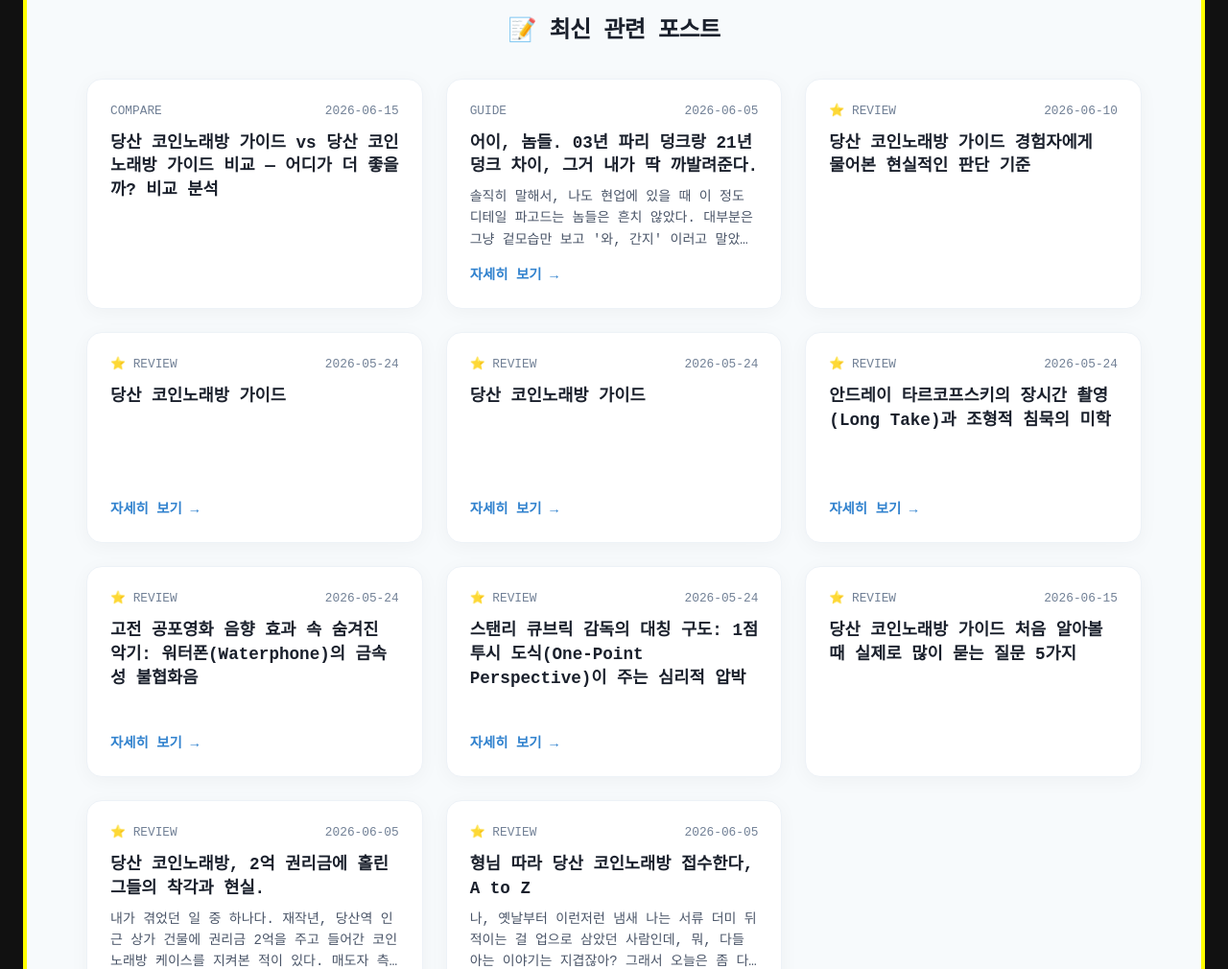
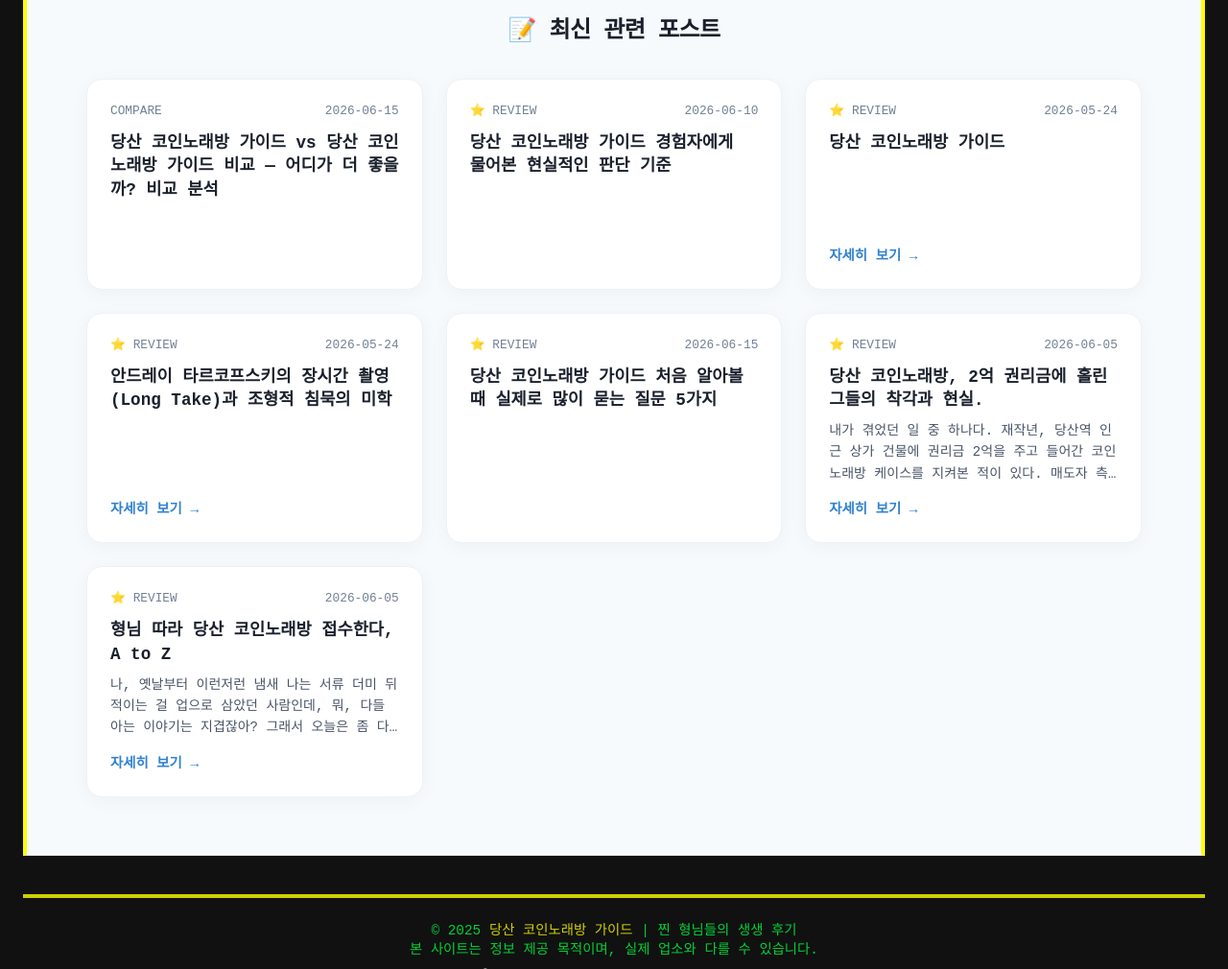
Before and after one commit to tidalhss-star/bp-t3b05-ds-coin-guide, a plain HTML site: page index.html in a window 1280 px wide. Shown: the part 1980-2990 px from the top of the page at 96% size. Drawn offline with Linux system fonts and the light colour scheme.

Commit message:
deploy: garbage-free snapshot 2026-09-02T04:48:07.785Z

```diff
--- a/index.html
+++ b/index.html
@@ -525,17 +525,7 @@ footer span {
 <h4 style="font-size:1.1rem;font-weight:700;color:#1a202c;margin-bottom:8px;line-height:1.4">당산 코인노래방 가이드 vs 당산 코인노래방 가이드 비교 — 어디가 더 좋을까? 비교 분석</h4>
 
 </article>
- <article class="recent-post-card" style="background:#ffffff;border-radius:16px;padding:24px;box-shadow:0 4px 20px rgba(0,0,0,0.04);border:1px solid #edf2f7;transition:transform 0.3s ease,box-shadow 0.3s ease;display:flex;flex-direction:column;justify-content:space-between;min-height:220px" onmouseover="this.style.transform='translateY(-5px)';this.style.boxShadow='0 12px 24px rgba(0,0,0,0.08)'" onmouseout="this.style.transform='none';this.style.boxShadow='0 4px 20px rgba(0,0,0,0.04)'">
-<div>
-<div style="display:flex;justify-content:space-between;align-items:center;margin-bottom:12px;font-size:0.8rem;color:#718096">
-<span> GUIDE</span>
-<time datetime="2026-06-05">2026-06-05</time>
-</div>
-<h4 style="font-size:1.1rem;font-weight:700;color:#1a202c;margin-bottom:8px;line-height:1.4">어이, 놈들. 03년 파리 덩크랑 21년 덩크 차이, 그거 내가 딱 까발려준다.</h4>
-<p style="font-size:0.875rem;color:#4a5568;line-height:1.6;margin-bottom:16px;display:-webkit-box;-webkit-line-clamp:3;-webkit-box-orient:vertical;overflow:hidden;text-overflow:ellipsis">솔직히 말해서, 나도 현업에 있을 때 이 정도 디테일 파고드는 놈들은 흔치 않았다. 대부분은 그냥 겉모습만 보고 '와, 간지' 이러고 말았지. 근데 03년 오리지널 '파리 덩크'랑 21년 레트로판, 이거 둘 다 손에 쥐고 제대로 비교해 본 사람은 손에 꼽을 거다. 특히</p>
-</div>
-<a href="posts/guide-003.html" style="align-self:flex-start;text-decoration:none;color:#3182ce;font-size:0.9rem;font-weight:600;transition:color 0.2s" onmouseover="this.style.color='#2b6cb0'" onmouseout="this.style.color='#3182ce'">자세히 보기 →</a>
-</article>
+
  <article class="recent-post-card" style="background:#ffffff;border-radius:16px;padding:24px;box-shadow:0 4px 20px rgba(0,0,0,0.04);border:1px solid #edf2f7;transition:transform 0.3s ease,box-shadow 0.3s ease;display:flex;flex-direction:column;justify-content:space-between;min-height:220px" onmouseover="this.style.transform='translateY(-5px)';this.style.boxShadow='0 12px 24px rgba(0,0,0,0.08)'" onmouseout="this.style.transform='none';this.style.boxShadow='0 4px 20px rgba(0,0,0,0.04)'">
  <div>
  <div style="display:flex;justify-content:space-between;align-items:center;margin-bottom:12px;font-size:0.8rem;color:#718096">
@@ -556,17 +546,7 @@ footer span {
  </div>
  <a href="posts/juice-1.html" style="align-self:flex-start;text-decoration:none;color:#3182ce;font-size:0.9rem;font-weight:600;transition:color 0.2s" onmouseover="this.style.color='#2b6cb0'" onmouseout="this.style.color='#3182ce'">자세히 보기 →</a>
  </article>
- <article class="recent-post-card" style="background:#ffffff;border-radius:16px;padding:24px;box-shadow:0 4px 20px rgba(0,0,0,0.04);border:1px solid #edf2f7;transition:transform 0.3s ease,box-shadow 0.3s ease;display:flex;flex-direction:column;justify-content:space-between;min-height:220px" onmouseover="this.style.transform='translateY(-5px)';this.style.boxShadow='0 12px 24px rgba(0,0,0,0.08)'" onmouseout="this.style.transform='none';this.style.boxShadow='0 4px 20px rgba(0,0,0,0.04)'">
- <div>
- <div style="display:flex;justify-content:space-between;align-items:center;margin-bottom:12px;font-size:0.8rem;color:#718096">
- <span>⭐ REVIEW</span>
- <time datetime="2026-05-24">2026-05-24</time>
- </div>
- <h4 style="font-size:1.1rem;font-weight:700;color:#1a202c;margin-bottom:8px;line-height:1.4">당산 코인노래방 가이드</h4>
 
- </div>
- <a href="posts/juice-2.html" style="align-self:flex-start;text-decoration:none;color:#3182ce;font-size:0.9rem;font-weight:600;transition:color 0.2s" onmouseover="this.style.color='#2b6cb0'" onmouseout="this.style.color='#3182ce'">자세히 보기 →</a>
- </article>
  <article class="recent-post-card" style="background:#ffffff;border-radius:16px;padding:24px;box-shadow:0 4px 20px rgba(0,0,0,0.04);border:1px solid #edf2f7;transition:transform 0.3s ease,box-shadow 0.3s ease;display:flex;flex-direction:column;justify-content:space-between;min-height:220px" onmouseover="this.style.transform='translateY(-5px)';this.style.boxShadow='0 12px 24px rgba(0,0,0,0.08)'" onmouseout="this.style.transform='none';this.style.boxShadow='0 4px 20px rgba(0,0,0,0.04)'">
  <div>
  <div style="display:flex;justify-content:space-between;align-items:center;margin-bottom:12px;font-size:0.8rem;color:#718096">
@@ -578,28 +558,8 @@ footer span {
  </div>
  <a href="posts/normal-1.html" style="align-self:flex-start;text-decoration:none;color:#3182ce;font-size:0.9rem;font-weight:600;transition:color 0.2s" onmouseover="this.style.color='#2b6cb0'" onmouseout="this.style.color='#3182ce'">자세히 보기 →</a>
  </article>
- <article class="recent-post-card" style="background:#ffffff;border-radius:16px;padding:24px;box-shadow:0 4px 20px rgba(0,0,0,0.04);border:1px solid #edf2f7;transition:transform 0.3s ease,box-shadow 0.3s ease;display:flex;flex-direction:column;justify-content:space-between;min-height:220px" onmouseover="this.style.transform='translateY(-5px)';this.style.boxShadow='0 12px 24px rgba(0,0,0,0.08)'" onmouseout="this.style.transform='none';this.style.boxShadow='0 4px 20px rgba(0,0,0,0.04)'">
- <div>
- <div style="display:flex;justify-content:space-between;align-items:center;margin-bottom:12px;font-size:0.8rem;color:#718096">
- <span>⭐ REVIEW</span>
- <time datetime="2026-05-24">2026-05-24</time>
- </div>
- <h4 style="font-size:1.1rem;font-weight:700;color:#1a202c;margin-bottom:8px;line-height:1.4">고전 공포영화 음향 효과 속 숨겨진 악기: 워터폰(Waterphone)의 금속성 불협화음</h4>
 
- </div>
- <a href="posts/normal-2.html" style="align-self:flex-start;text-decoration:none;color:#3182ce;font-size:0.9rem;font-weight:600;transition:color 0.2s" onmouseover="this.style.color='#2b6cb0'" onmouseout="this.style.color='#3182ce'">자세히 보기 →</a>
- </article>
- <article class="recent-post-card" style="background:#ffffff;border-radius:16px;padding:24px;box-shadow:0 4px 20px rgba(0,0,0,0.04);border:1px solid #edf2f7;transition:transform 0.3s ease,box-shadow 0.3s ease;display:flex;flex-direction:column;justify-content:space-between;min-height:220px" onmouseover="this.style.transform='translateY(-5px)';this.style.boxShadow='0 12px 24px rgba(0,0,0,0.08)'" onmouseout="this.style.transform='none';this.style.boxShadow='0 4px 20px rgba(0,0,0,0.04)'">
- <div>
- <div style="display:flex;justify-content:space-between;align-items:center;margin-bottom:12px;font-size:0.8rem;color:#718096">
- <span>⭐ REVIEW</span>
- <time datetime="2026-05-24">2026-05-24</time>
- </div>
- <h4 style="font-size:1.1rem;font-weight:700;color:#1a202c;margin-bottom:8px;line-height:1.4">스탠리 큐브릭 감독의 대칭 구도: 1점 투시 도식(One-Point Perspective)이 주는 심리적 압박</h4>
 
- </div>
- <a href="posts/normal-3.html" style="align-self:flex-start;text-decoration:none;color:#3182ce;font-size:0.9rem;font-weight:600;transition:color 0.2s" onmouseover="this.style.color='#2b6cb0'" onmouseout="this.style.color='#3182ce'">자세히 보기 →</a>
- </article>
  <article class="recent-post-card" style="background:#ffffff;border-radius:16px;padding:24px;box-shadow:0 4px 20px rgba(0,0,0,0.04);border:1px solid #edf2f7;transition:transform 0.3s ease,box-shadow 0.3s ease;display:flex;flex-direction:column;justify-content:space-between;min-height:220px" onmouseover="this.style.transform='translateY(-5px)';this.style.boxShadow='0 12px 24px rgba(0,0,0,0.08)'" onmouseout="this.style.transform='none';this.style.boxShadow='0 4px 20px rgba(0,0,0,0.04)'">
  <div>
  <div style="display:flex;justify-content:space-between;align-items:center;margin-bottom:12px;font-size:0.8rem;color:#718096">
```
